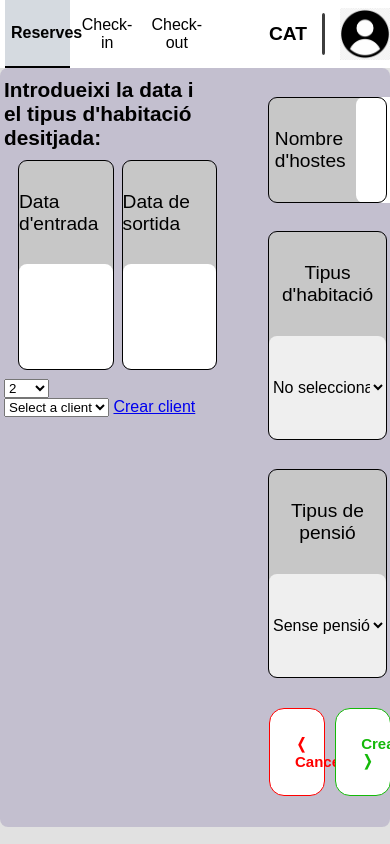
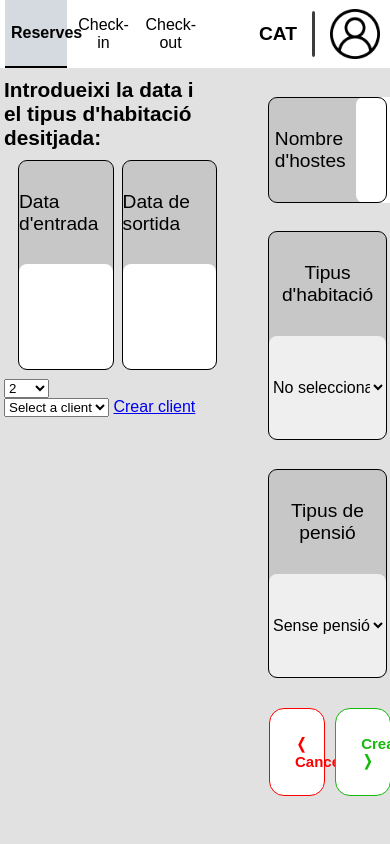
Before and after one commit to Computer-Engineering-UdL/JointProject, a Django app: page /receptionist/new-reservation-1/ in a window 390 px wide; the page is wider, and only the part inside the window is pictured. Run offline with Django 5.2, Linux system fonts and the light colour scheme; a user stored in the database is signed in; data comes from the database, SQL or seed files in the repository.

Commit message:
fix: responsive header

```diff
--- a/static/css/worker/receptionist/reservation/new_reservation/new_reservation_1.css
+++ b/static/css/worker/receptionist/reservation/new_reservation/new_reservation_1.css
@@ -19,7 +19,7 @@ main{
     display: flex;
     flex-direction: row;
     gap: 50px;
-    background-color: rgba(165, 157, 190, 0.5);
+    /*background-color: rgba(165, 157, 190, 0.5);*/
     /*outline: 1px solid #000000;*/
     justify-content: center;
     border-radius: 8px;
--- a/static/css/worker/worker.css
+++ b/static/css/worker/worker.css
@@ -1,10 +1,11 @@
 header {
 	display: flex;
-	align-items: center;
+	align-items: stretch;
 	justify-content: space-between;
 	background-color: #ffffff;
 	color: white;
 	height: 8vh;
+	min-height: 60px;
 }
 
 nav {
@@ -72,6 +73,7 @@ nav {
 	display: flex;
 	align-items: center;
 	gap: 15px;
+	padding-right: 10px;
 }
 
 #language {
@@ -84,7 +86,7 @@ nav {
 	background-color: #3d3d3d;
 	border: 1px solid #3d3d3d;
 	border-radius: 50px;
-	height: 40px;
+	height: 65%;
 }
 
 #user {
--- a/templates/worker/base_worker.html
+++ b/templates/worker/base_worker.html
@@ -18,6 +18,7 @@
     <div id="right-header">
         <p id="language">CAT</p>
         <div id="separator"></div>
+        <!-- <img id="user-img" src="{ user.profile.image.url }}" alt="User"> -->
         <img id="user" src="{% static 'img/user-icon.png' %}" alt="User">
     </div>
 {% endblock header %}
```
Also changed, not shown: static/img/user-icon.png.
